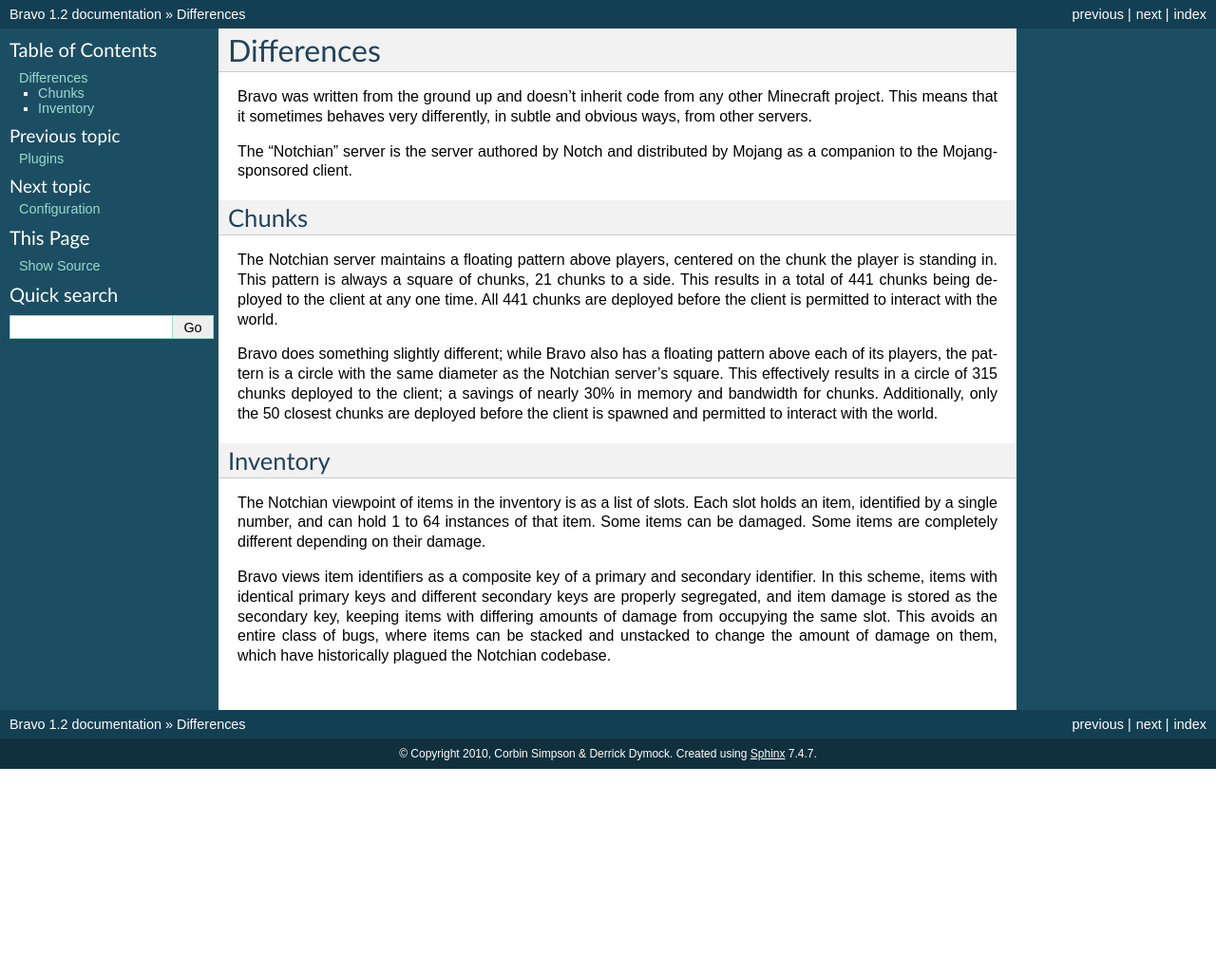
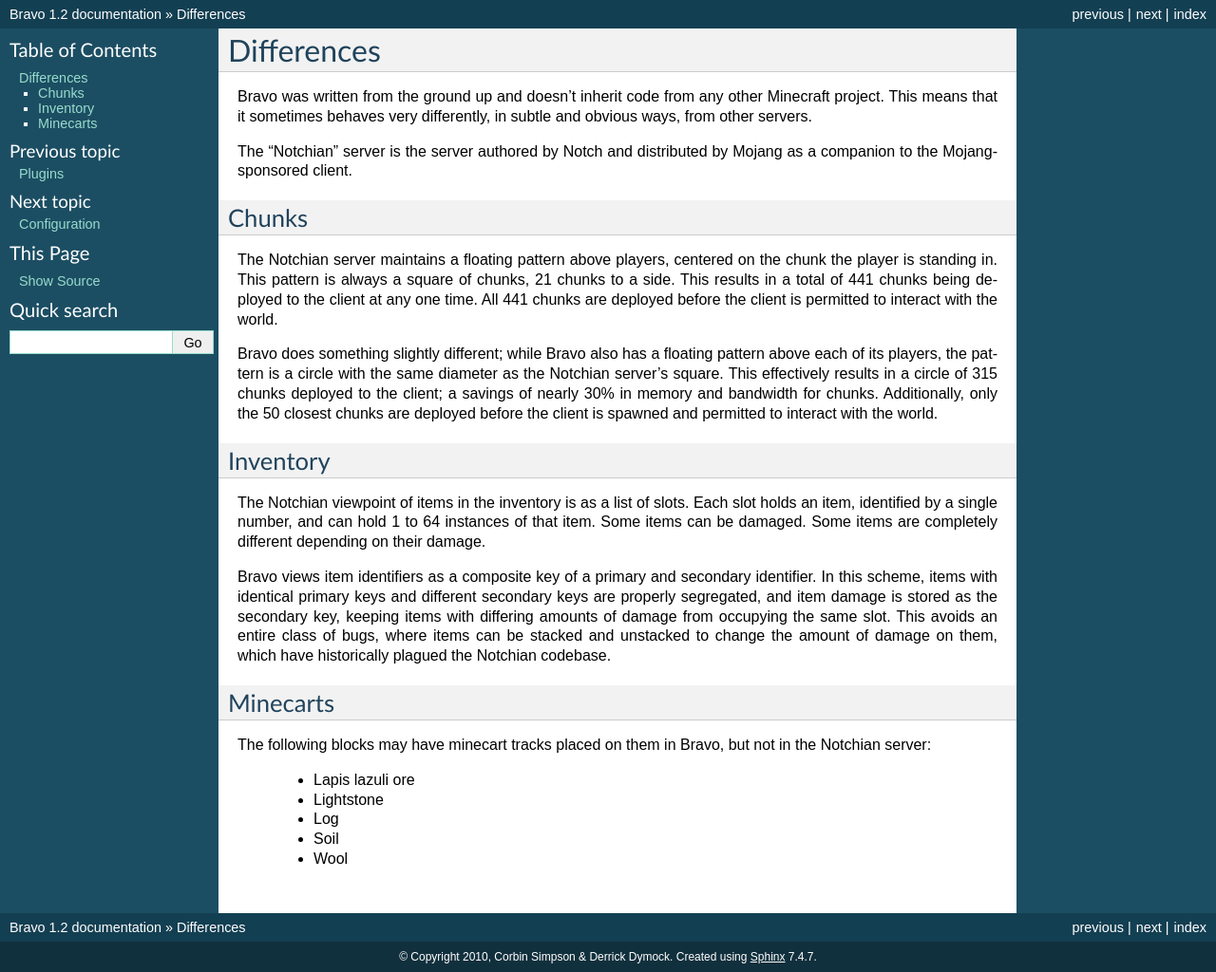
Before and after one commit to bravoserver/bravo, a Sphinx documentation site: the page built from docs/differences.rst, in a window 1280 px wide. Shown: the whole page at 95% size. Built offline with Sphinx 7.4.7, drawn with Linux system fonts in a browser that asks for light colours; formulas are drawn with MathJax 3; before the commit the page ends 900 px from its top, so only the background shows below that.

Commit message:
docs: Document differences in minecart tracks.

```diff
--- a/docs/differences.rst
+++ b/docs/differences.rst
@@ -40,3 +40,15 @@
 the same slot. This avoids an entire class of bugs, where items can be
 stacked and unstacked to change the amount of damage on them, which have
 historically plagued the Notchian codebase.
+
+Minecarts
+=========
+
+The following blocks may have minecart tracks placed on them in Bravo, but not
+in the Notchian server:
+
+ * Lapis lazuli ore
+ * Lightstone
+ * Log
+ * Soil
+ * Wool
```
